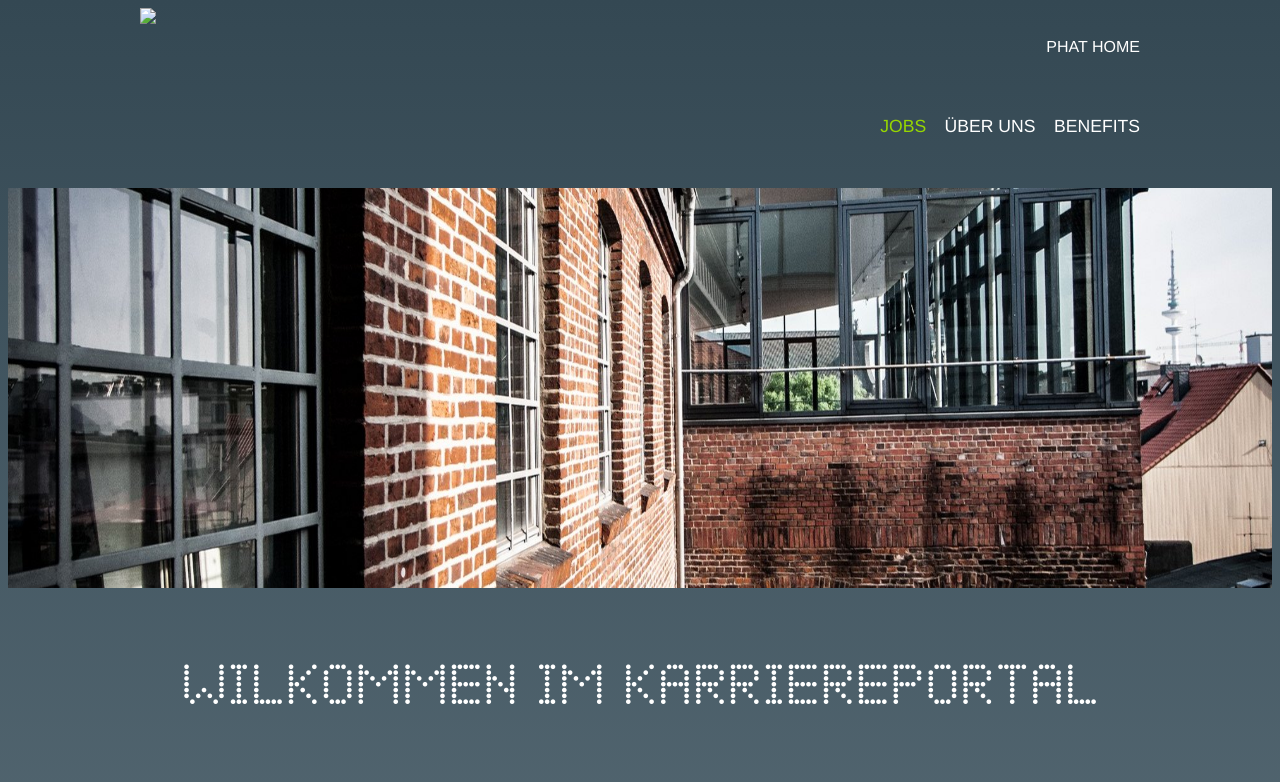
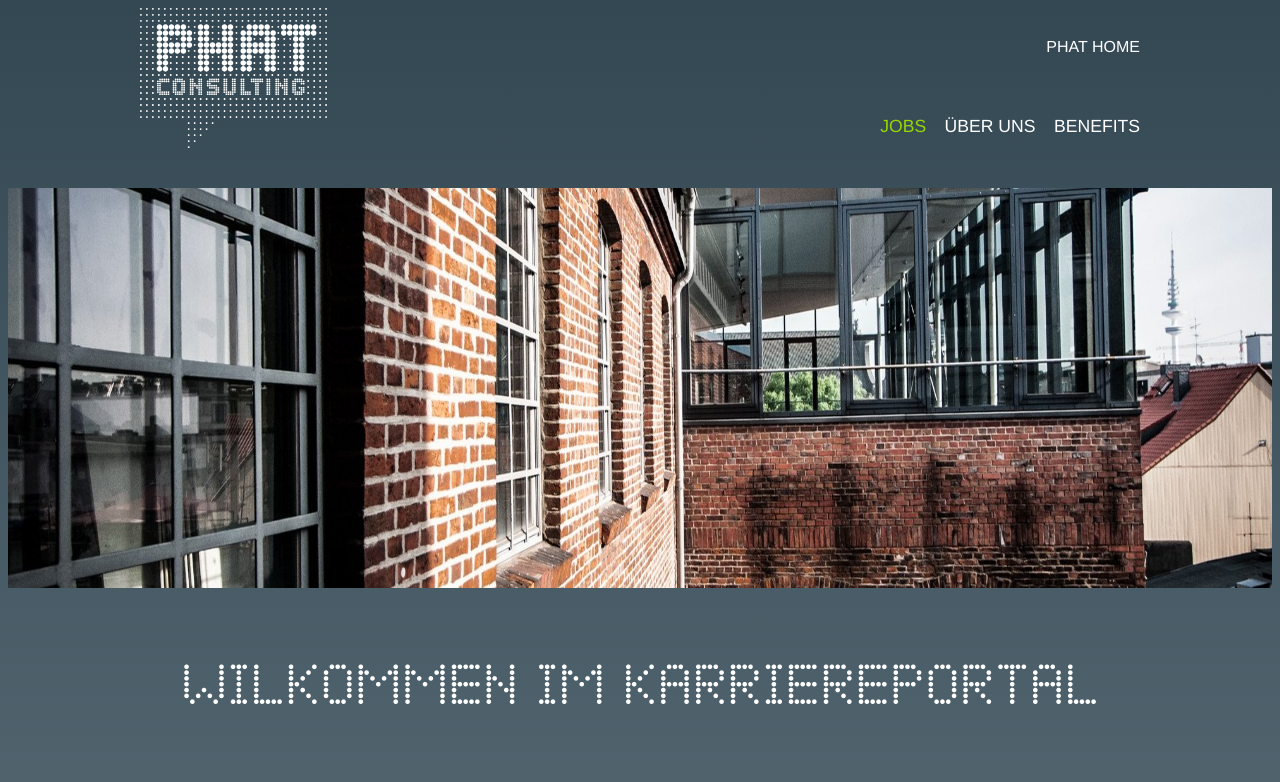
Before and after one commit to PaulKretschmann/Hello_World, a plain HTML site: page index.html in a window 1280 px wide. Shown: the top 782 px of the page. Drawn offline with Linux system fonts and the light colour scheme.

Commit message:
header sinc

```diff
--- a/Phatcareers.css
+++ b/Phatcareers.css
@@ -7,6 +7,9 @@ body
 {    background: linear-gradient(rgb(52, 72, 83) 0%, rgba(40, 66, 80, 0.733) 40%, rgba(40, 66, 80, 0.733) 60%, rgb(52, 72, 83) 100%) 0% 0% / cover; }
 p,div.text{
   font-family: dinregular, Helvetica, Arial, sans-serif;
+}
+img.logoHeader{
+
 }
 a.jobs2:visited,a.jobs3:visited,a.ueber_uns1:visited,a.ueber_uns3:visited,a.benefits1:visited,a.benefits2:visited,a.jobs2,a.jobs3,a.ueber_uns1,a.ueber_uns3,a.benefits1,a.benefits2{
   color: white;
--- a/index.html
+++ b/index.html
@@ -9,7 +9,7 @@
      <div class="Zeile">
        <div class="innere_Zeile">
           <div class="logo">
-            <img src="phat_logo.svg" class="logoHeader">
+            <img src="bilder/phat_logo.svg" class="logoHeader">
           </div>
           <div class="text">
             <div class="Home" >
```
